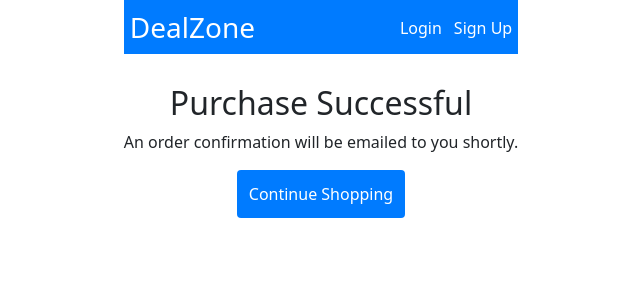
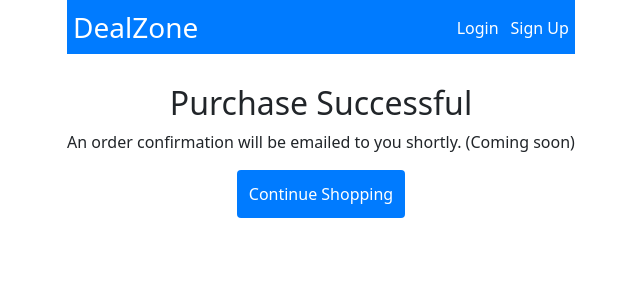
Before and after one commit to SamSun0530/CPSC-455-E-commerce-website, a React (Vite) app in the folder DealZone/frontend/: page /purchased in a window 1280 px wide. Shown: the top 300 px of the page, without its empty margins (319-959 px from the left). Built offline with nearby package versions, Linux system fonts and the light colour scheme.

Commit message:
reverse purchased history order and typo

```diff
--- a/DealZone/frontend/src/pages/PurchaseHistoryPage.jsx
+++ b/DealZone/frontend/src/pages/PurchaseHistoryPage.jsx
@@ -7,7 +7,8 @@ import '../css/PurchaseHistoryPage.css';
 
 const PurchaseHistoryPage = () => {
     const dispatch = useDispatch();
-    const purchaseHistoryItem = useSelector((state) => state.purchaseHistory.items);
+    let purchaseHistoryItem = useSelector((state) => state.purchaseHistory.items);
+    purchaseHistoryItem = JSON.parse(JSON.stringify(purchaseHistoryItem)).reverse();
 
     useEffect(() => {
         dispatch(getPurchaseHistoryAsync());
--- a/DealZone/frontend/src/pages/PurchaseSuccess.jsx
+++ b/DealZone/frontend/src/pages/PurchaseSuccess.jsx
@@ -14,7 +14,7 @@ export default function PurchaseSuccess() {
             <div className="purchased-page">
                 <div className="purchased-msg">
                     <h2>Purchase Successful</h2>
-                    <p>An order confirmation will be emailed to you shortly.</p>
+                    <p>An order confirmation will be emailed to you shortly. (Coming soon)</p>
                     <button className='button' onClick={continueShopping}>Continue Shopping</button>
                 </div>
             </div>
```
